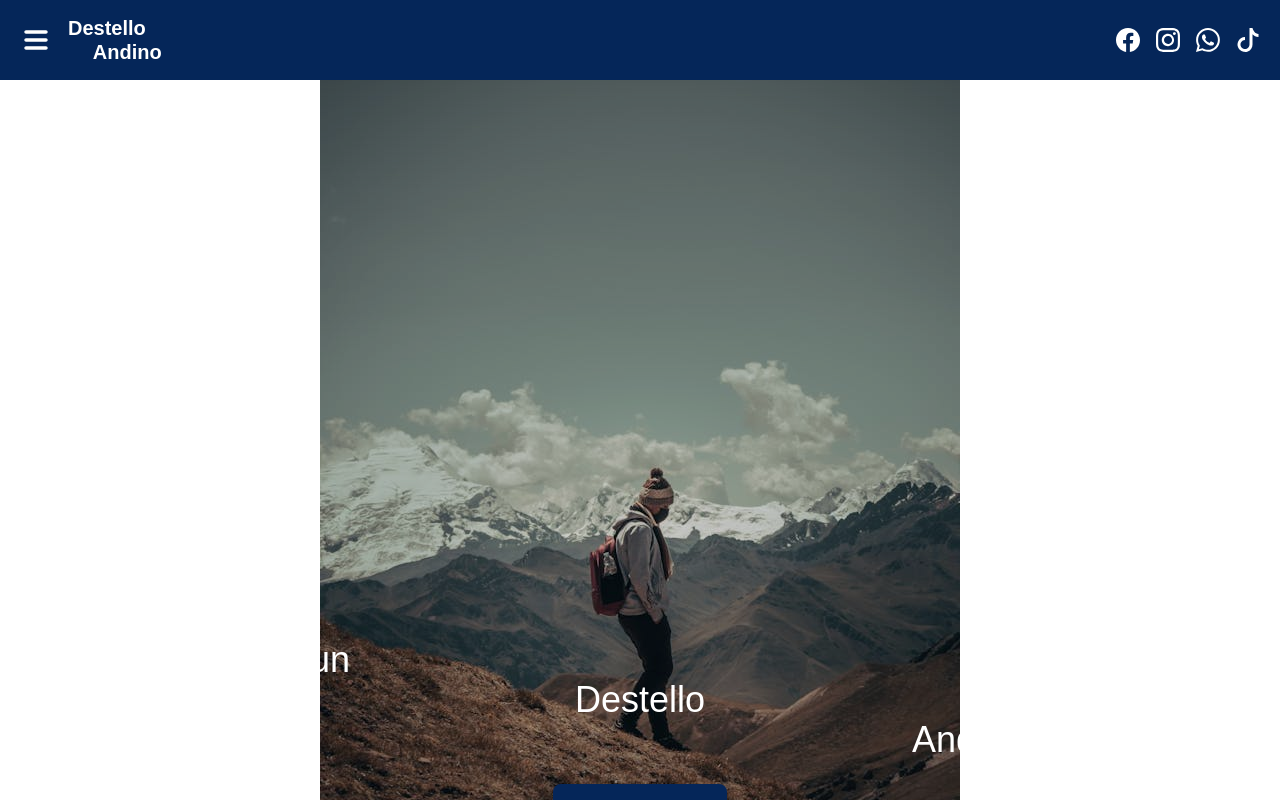
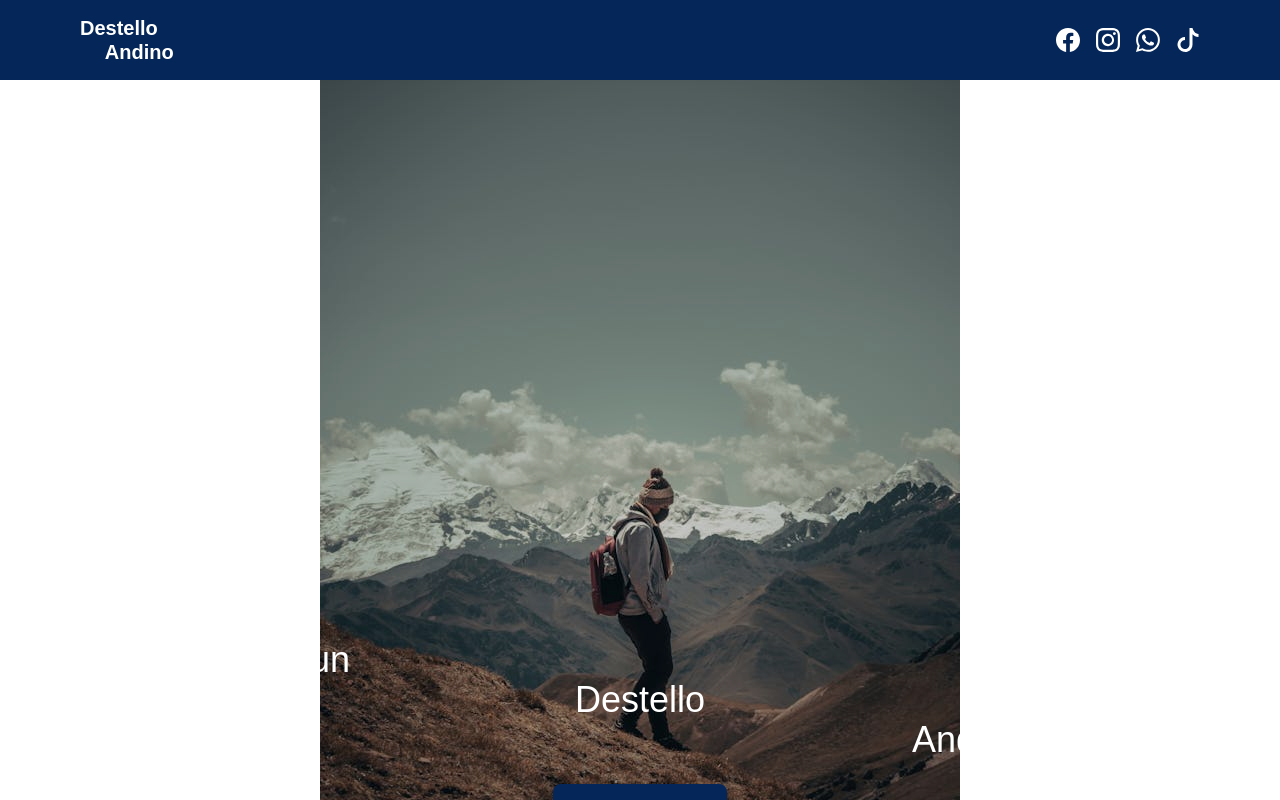
Before and after one commit to harvepq/destello, a Next.js app: page / in a window 1280 px wide. Shown: the top 800 px of the page. Built offline with nearby package versions, Linux system fonts and the light colour scheme; a web font is replaced by a local one.

Commit message:
Add sm and md media query to navbar component

```diff
--- a/app/ui/navbar.tsx
+++ b/app/ui/navbar.tsx
@@ -23,9 +23,10 @@ export default function Navbar () {
 
   return (
     <header className={`relative ${!showNavbar ? 'hidden' : 'block'}`}>
-      <nav className='flex justify-between items-center h-auto bg-[#052659] px-5 py-4 text-white'>
+      <nav className='flex justify-between items-center h-auto bg-[#052659] px-5 py-4 text-white md:px-20'>
         <div className="flex justify-between items-center gap-4">
           <button
+            className="sm:hidden"
             onClick={() => setShowMenu(true)}
           >
             <img
```
